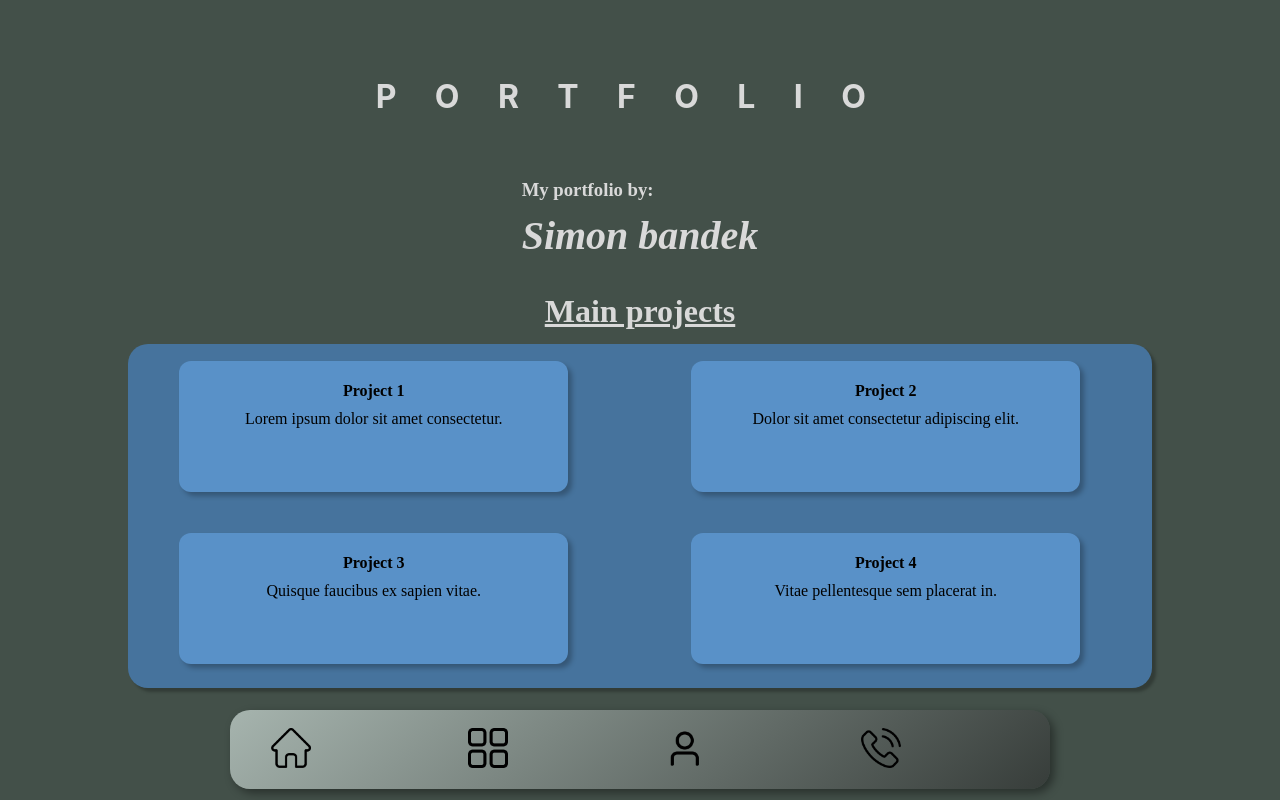
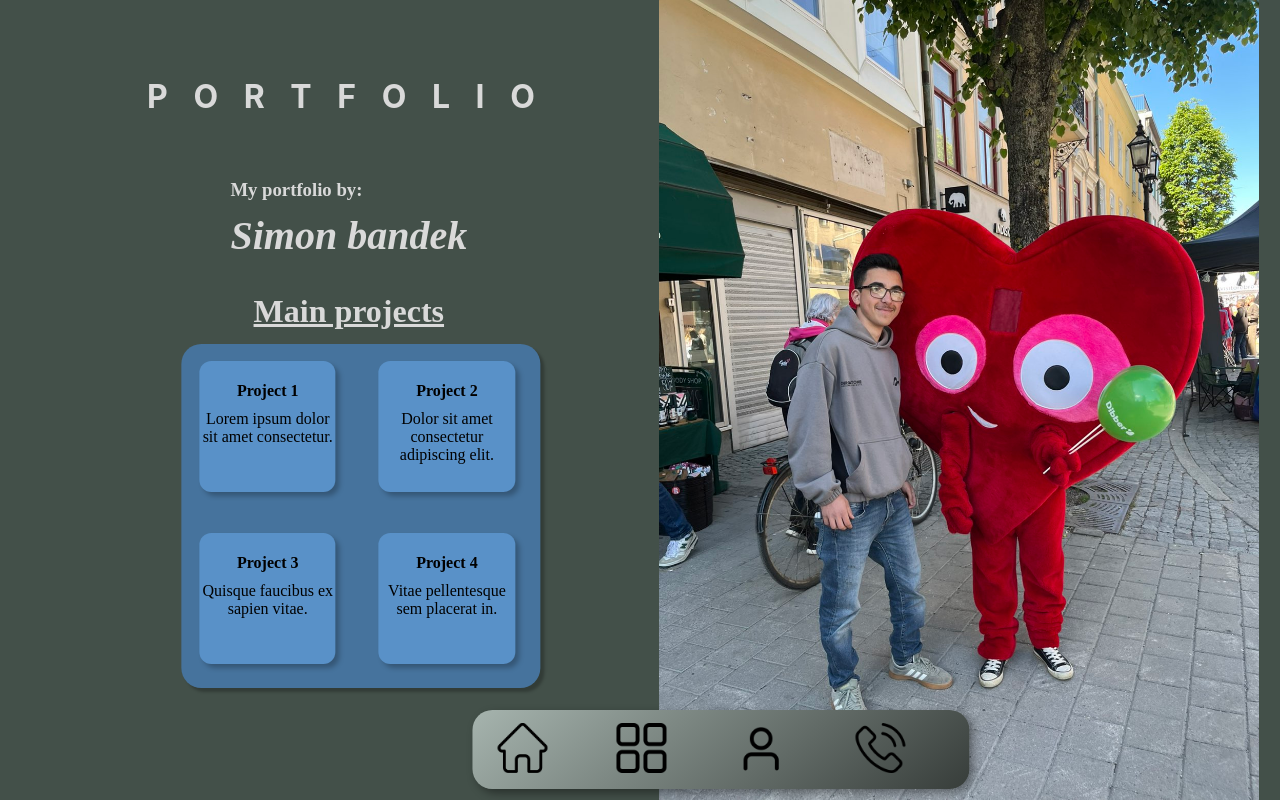
Before and after one commit to Blackninja5112/Portfolio, a plain HTML site: page index.html in a window 1280 px wide. Drawn offline with Linux system fonts and the light colour scheme.

Commit message:
v1.0 finally done

```diff
--- a/css/home.css
+++ b/css/home.css
@@ -83,3 +83,38 @@
     grid-row: 4;
     grid-column: 4;
 }
+
+
+
+
+@media (min-width: 768px) {
+
+    .rapper {
+        grid-template-columns: 3vw 1fr 1fr;
+    }
+
+    .pf {
+        letter-spacing: 2cqw;
+        translate: 5px;
+    }
+
+    .navbar-container {
+        translate: 75%;
+        grid-column: 2;
+    }
+
+    .navbar-container>a>img {
+    width: 50px;
+    }
+
+    .bgImg{
+        grid-column: 3;
+        grid-row: 1/8;
+        height: 100%;
+    }
+
+    .main-pr-containter {
+        max-width: 28vw;
+        translate: 40%;
+    }
+}
--- a/index.html
+++ b/index.html
@@ -42,6 +42,8 @@ I hope my support comments will help you decode this pure gibberish🫩  -->
             </div>
         </div>
 
+
+
         <div class="main-navbar">
             <div class="navbar-container">
                 <a href="index.html"  class="home-nav"><img src="Menu-icons/-home.png" alt="Images unloading😭" class="home-nav"></a>
@@ -53,15 +55,16 @@ I hope my support comments will help you decode this pure gibberish🫩  -->
                 <a href="contactMe.html" class="contactMe"><img src="Menu-icons/-contactMe.png" alt="😭" class="contactMe"></a>
 
                 <!-- use js to change the icons when hovering and active  -->
-                    <!-- <img src="/Menu-icons/-home-active.png" alt="Images unloading😭" class="home-nav replaceble">
+                <!-- <img src="/Menu-icons/-home-active.png" alt="Images unloading😭" class="home-nav replaceble">
 
-                    <img src="Menu-icons/-menu-active.png" alt="😭" class="menu-nav replaceble">
+                <img src="Menu-icons/-menu-active.png" alt="😭" class="menu-nav replaceble">
 
-                    <img src="Menu-icons/-profile-active.png" alt="😭" class="boutMe-nav replaceble">
+                <img src="Menu-icons/-profile-active.png" alt="😭" class="boutMe-nav replaceble">
 
-                    <img src="Menu-icons/-contactMe-active.png" alt="😭" class="contactMe replaceble"> -->
+                <img src="Menu-icons/-contactMe-active.png" alt="😭" class="contactMe replaceble"> -->
             </div>
         </div>
+        <img src="imgs/bgImg/Selfie.jpg" alt="img unloading😭" class="bgImg">
     </div>
 </body>
 </html>
```
Also changed, not shown: css/comp.css (deleted), imgs/bgImg/Professor.jpg (added), imgs/bgImg/Selfie.jpg (added), 1 other file.
